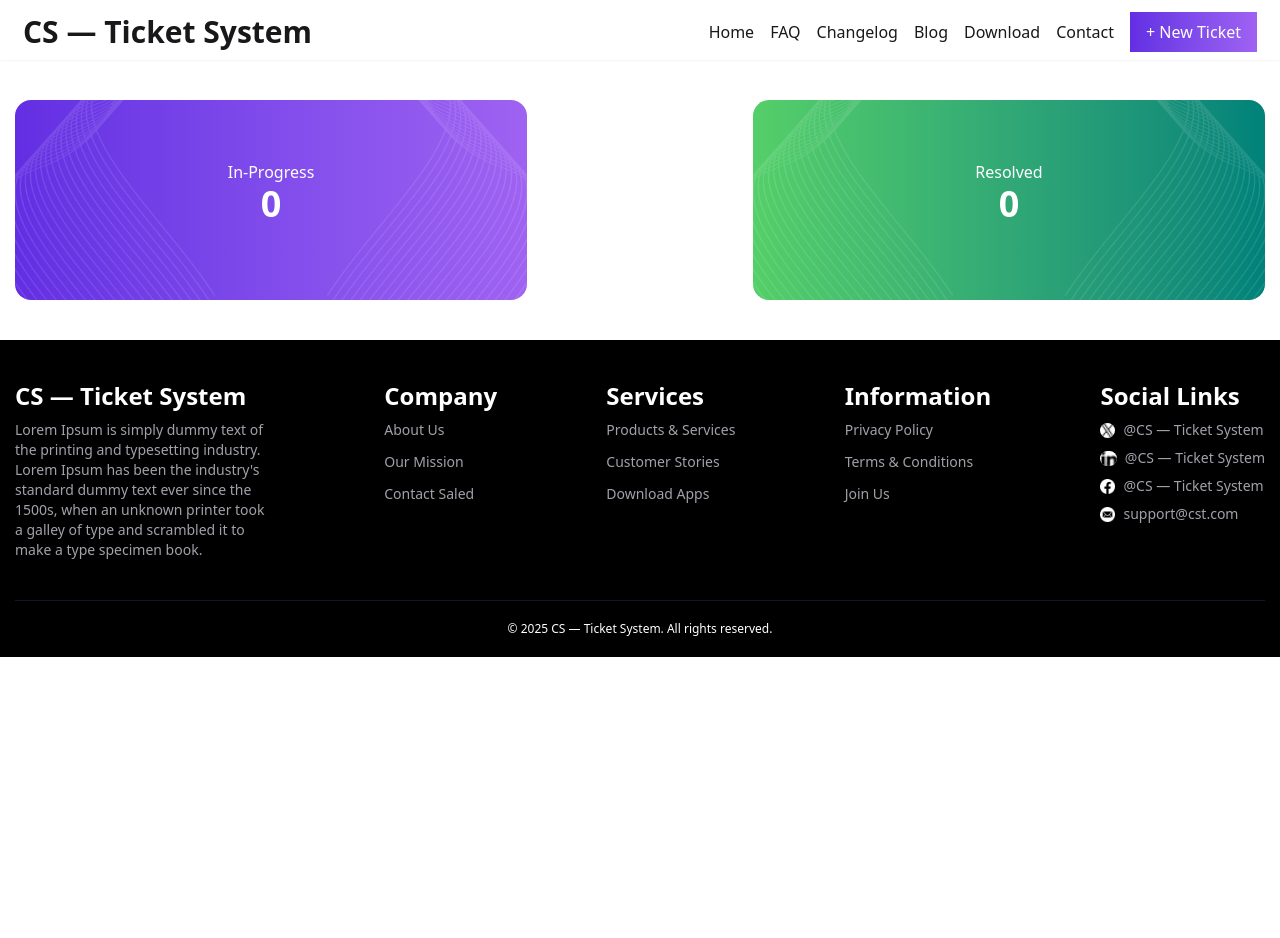
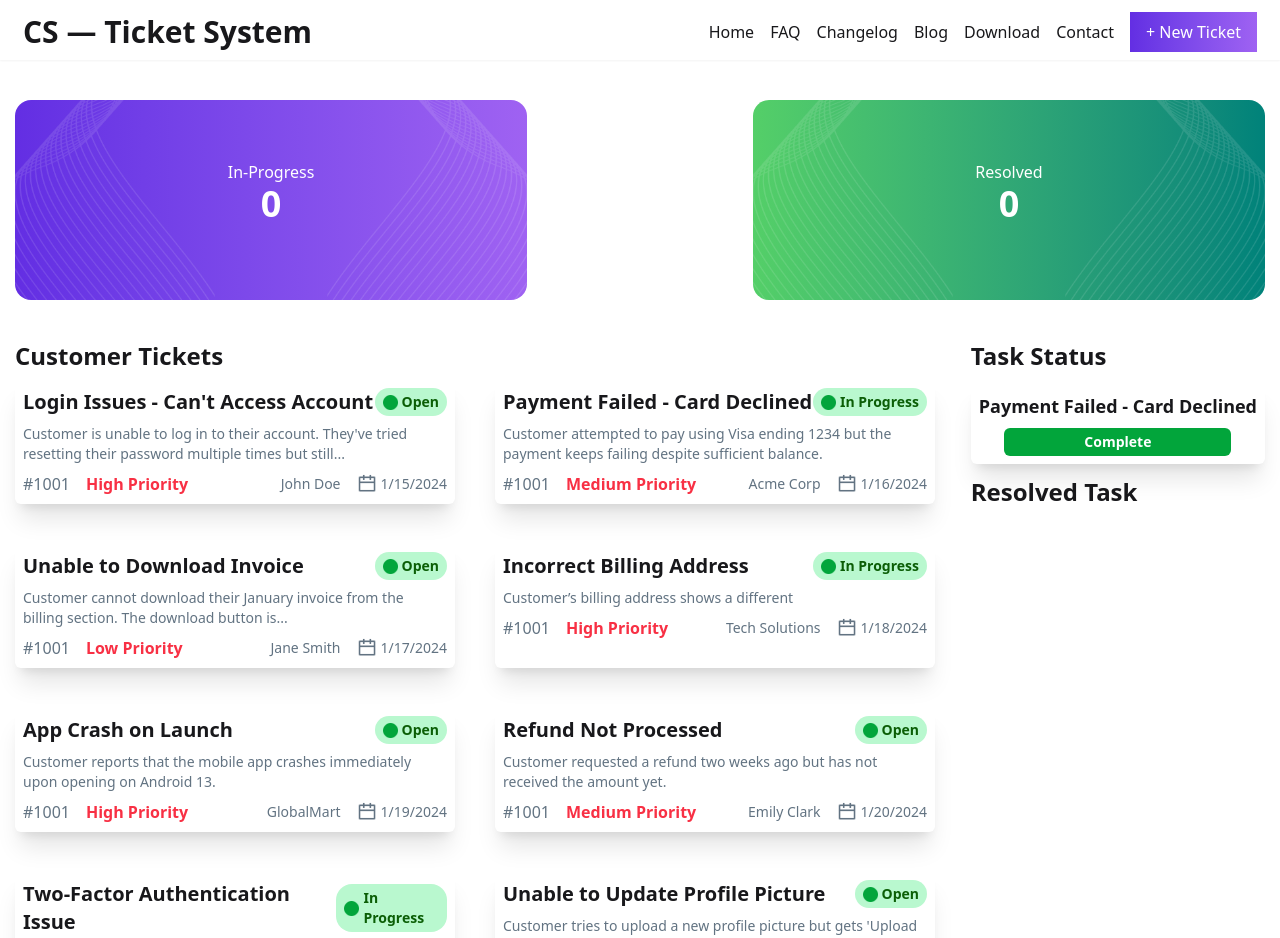
Before and after one commit to ratul-hasan00/assignment-seven, a React (Vite) app: page / in a window 1280 px wide. Shown: the top 938 px of the page. Before the commit the page ends 800 px from the top, so only its background shows below. Built offline with nearby package versions, Linux system fonts and the light colour scheme.

Commit message:
fourth commit-added card section by fetching json data

```diff
--- /dev/null
+++ b/public/customer.json
@@ -0,0 +1,92 @@
+[
+  {
+    "id": 1,
+    "title": "Login Issues - Can't Access Account",
+    "description": "Customer is unable to log in to their account. They've tried resetting their password multiple times but still...",
+    "customer": "John Doe",
+    "priority": "High Priority",
+    "status": "Open",
+    "createdAt": "1/15/2024"
+  },
+  {
+    "id": 2,
+    "title": "Payment Failed - Card Declined",
+    "description": "Customer attempted to pay using Visa ending 1234 but the payment keeps failing despite sufficient balance.",
+    "customer": "Acme Corp",
+    "priority": "Medium Priority",
+    "status": "In Progress",
+    "createdAt": "1/16/2024"
+  },
+  {
+    "id": 3,
+    "title": "Unable to Download Invoice",
+    "description": "Customer cannot download their January invoice from the billing section. The download button is...",
+    "customer": "Jane Smith",
+    "priority": "Low Priority",
+    "status": "Open",
+    "createdAt": "1/17/2024"
+  },
+  {
+    "id": 4,
+    "title": "Incorrect Billing Address",
+    "description": "Customer’s billing address shows a different",
+    "customer": "Tech Solutions",
+    "priority": "High Priority",
+    "status": "In Progress",
+    "createdAt": "1/18/2024"
+  },
+  {
+    "id": 5,
+    "title": "App Crash on Launch",
+    "description": "Customer reports that the mobile app crashes immediately upon opening on Android 13.",
+    "customer": "GlobalMart",
+    "priority": "High Priority",
+    "status": "Open",
+    "createdAt": "1/19/2024"
+  },
+  {
+    "id": 6,
+    "title": "Refund Not Processed",
+    "description": "Customer requested a refund two weeks ago but has not received the amount yet.",
+    "customer": "Emily Clark",
+    "priority": "Medium Priority",
+    "status": "Open",
+    "createdAt": "1/20/2024"
+  },
+  {
+    "id": 7,
+    "title": "Two-Factor Authentication Issue",
+    "description": "Customer is not receiving 2FA codes on their registered phone number.",
+    "customer": "BrightMail",
+    "priority": "Low Priority",
+    "status": "In Progress",
+    "createdAt": "1/21/2024"
+  },
+  {
+    "id": 8,
+    "title": "Unable to Update Profile Picture",
+    "description": "Customer tries to upload a new profile picture but gets 'Upload failed' error.",
+    "customer": "Sarah Lee",
+    "priority": "High Priority",
+    "status": "Open",
+    "createdAt": "1/22/2024"
+  },
+  {
+    "id": 9,
+    "title": "Subscription Auto-Renewal",
+    "description": "Customer wants to enable auto-renewal for their subscription but the toggle is disabled.",
+    "customer": "SecureTech",
+    "priority": "High Priority",
+    "status": "Open",
+    "createdAt": "1/23/2024"
+  },
+  {
+    "id": 10,
+    "title": "Missing Order Confirmation Email",
+    "description": "Customer placed an order but didn't receive a confirmation email even though payment succeeded.",
+    "customer": "Michael Brown",
+    "priority": "Medium Priority",
+    "status": "In Progress",
+    "createdAt": "1/24/2024"
+  }
+]
--- a/src/App.jsx
+++ b/src/App.jsx
@@ -2,14 +2,25 @@ import './App.css'
 import Footer from './component/Footer'
 import Navbar from './component/Navbar'
 import ProgressResolved from './component/ProgressResolved'
+import Card from './component/Card'
+import { Suspense } from 'react'
+
+const fetchCard = async () => {
+  const res = await fetch("/public/customer.json")
+  return res.json()
+}
 
 function App() {
 
+  const cardPromise = fetchCard()
 
   return (
     <>
       <Navbar></Navbar>
       <ProgressResolved></ProgressResolved>
+      <Suspense fallback={<p>Customer Tickets Are Loding...</p>}>
+        <Card cardPromise={cardPromise}></Card>
+      </Suspense>
       <Footer></Footer>
     </>
   )
--- /dev/null
+++ b/src/component/Card.jsx
@@ -0,0 +1,62 @@
+import React, { use } from 'react';
+import green from '../assets/green.png'
+import calender from '../assets/calender.png'
+
+const Card = ({cardPromise}) => {
+
+    const cardDetails = use(cardPromise)
+    console.log(cardDetails)
+
+return (
+    <div className='max-w-[1250px] mx-auto mt-10'>
+        <div className='flex justify-between'>
+            <div>
+                <p className='text-2xl font-semibold mb-2'>Customer Tickets</p>
+                <div className='grid grid-cols-2 gap-10'>
+                    {
+                    cardDetails.map(cards=>
+
+
+                    <div className='max-w-[440px] p-2 shadow-xl rounded-md'>
+                        <div className='flex justify-between'>
+                            <h1 className='font-semibold text-xl'>{cards.title}</h1>
+                            <div className='flex gap-1 items-center my-auto px-2 py-1 bg-[#b9f8cf] rounded-2xl'><img className='h-[15px]' src={green} alt="" /><p className='text-[#0b5e06] font-semibold text-sm'>{cards.status}</p></div>
+                        </div>
+
+                        <p className='text-sm text-[#627382] mt-2'>{cards.description}</p>
+
+                        <div className='flex justify-between items-center mt-2'>
+                            <div className='flex gap-4 text-md items-center'>
+                            <p className='text-[#627382]'>#1001</p>
+                            <p className='text-[#f83044] font-semibold'>{cards.priority}</p>
+                            </div>
+                            <div className='flex gap-4 text-[#627382] text-sm items-center'>
+                            <p>{cards.customer}</p>
+                            <p className='flex items-center gap-1'><img className='w-[20px] h-[20px]' src={calender} alt="" /><span>{cards.createdAt}</span></p>
+                            </div>
+                        </div>
+                    </div>
+                        )
+                    }
+                </div>
+
+            </div>
+
+            <div>
+            <div>
+              <p className='text-2xl font-semibold mb-3'>Task Status</p>
+              <div className='shadow-xl max-w-[300px] p-2 text-center rounded-md'>
+                <p className='font-semibold text-lg mb-2'>Payment Failed - Card Declined</p>
+                <button className='px-20 py-1 rounded-md bg-[#02a53b] text-white text-sm font-semibold'>Complete</button>
+              </div>
+            </div>
+            <div className='mt-3'>
+              <p className='text-2xl font-semibold mb-3'>Resolved Task</p>
+            </div>
+            </div>
+        </div>
+      </div>
+    );
+};
+
+export default Card;
```
Also changed, not shown: src/assets/calender.png (added), src/assets/green.png (added).
